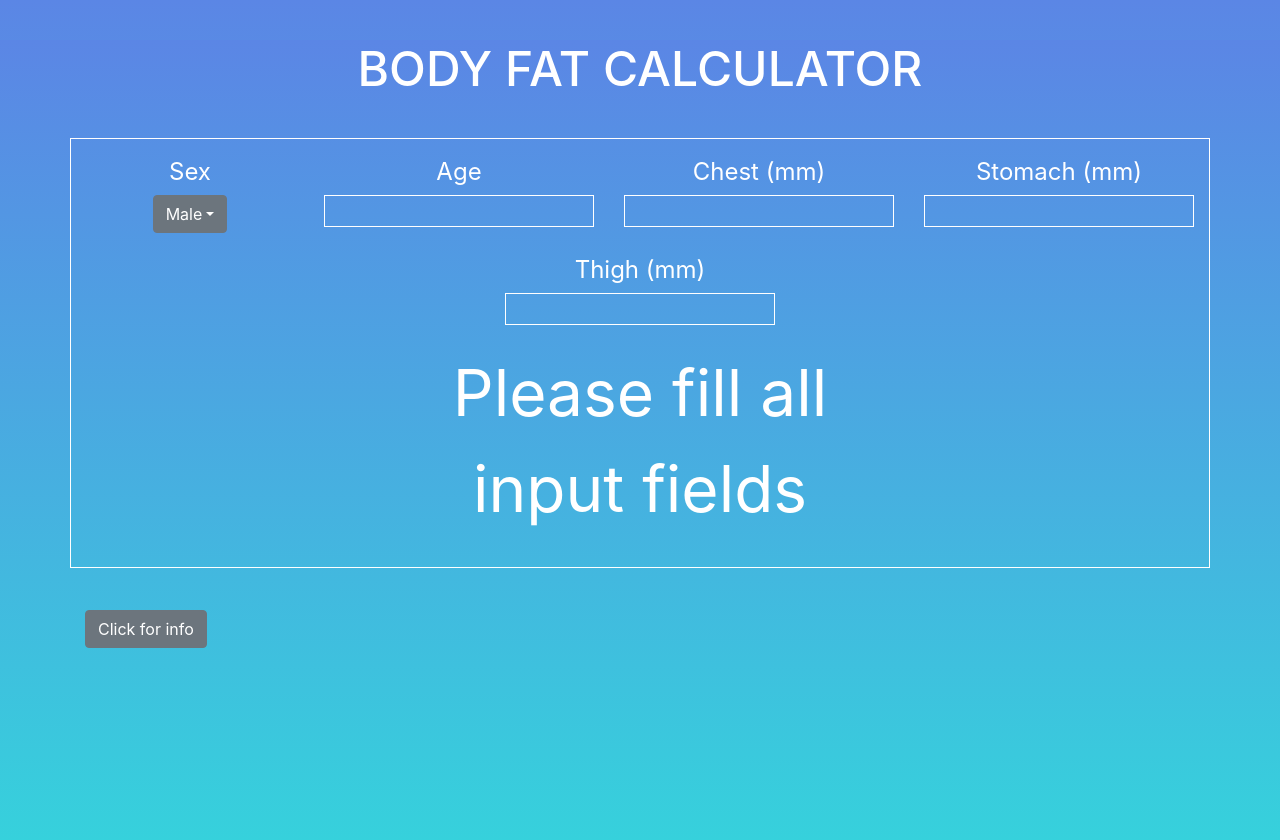
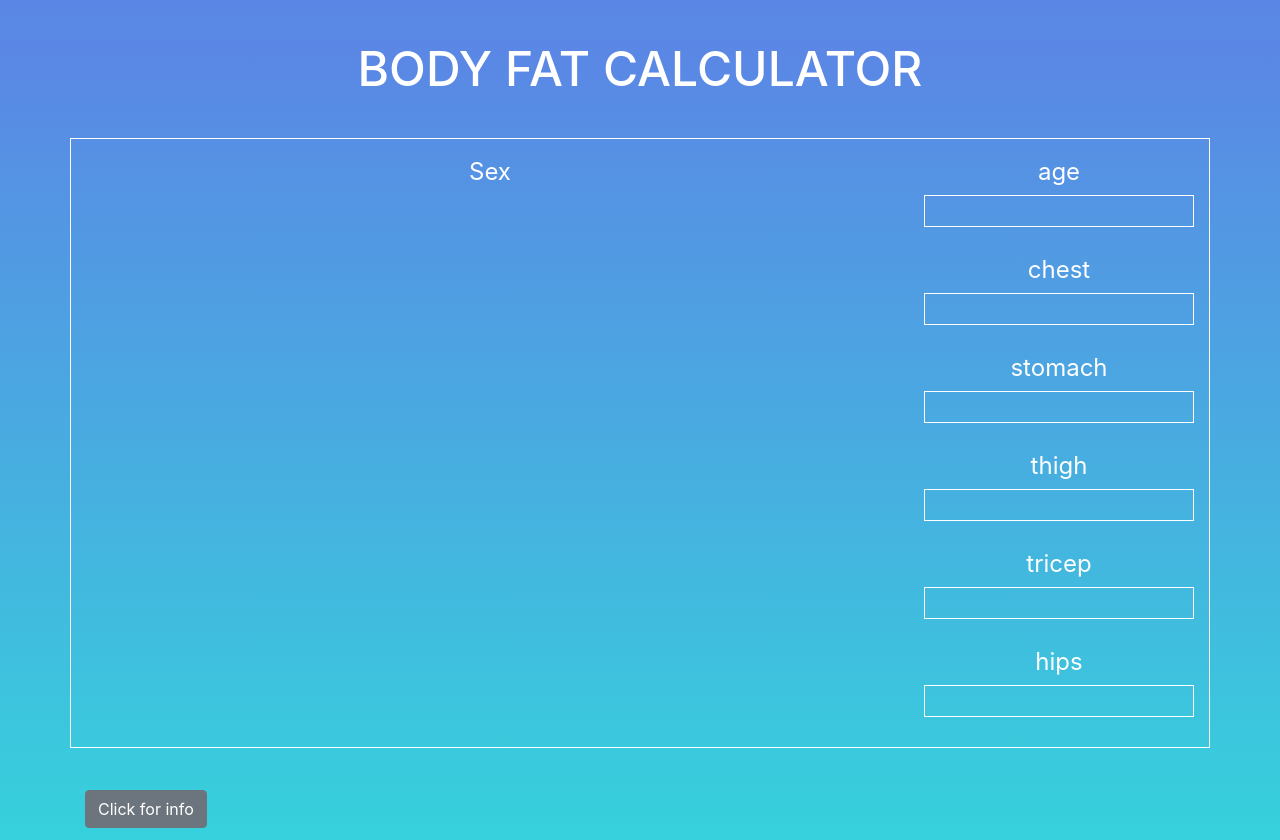
Before and after one commit to Mostrowski8/bodyfat, a React (Create React App) app: page / in a window 1280 px wide. Built offline with nearby package versions, Linux system fonts and the light colour scheme.

Commit message:
rewriting to hooks

```diff
--- a/package.json
+++ b/package.json
@@ -4,8 +4,8 @@
   "private": true,
   "homepage": "http://Mostrowski8.github.io/bodyfat/",
   "dependencies": {
-    "react": "^16.7.0",
-    "react-dom": "^16.7.0",
+    "react": "^16.8.6",
+    "react-dom": "^16.8.6",
     "react-scripts": "2.1.3",
     "reactstrap": "^7.1.0"
   },
--- a/src/App.js
+++ b/src/App.js
@@ -1,147 +1,133 @@
-import React, { Component } from 'react';
+import React, { Component, useReducer, useState, useContext } from 'react';
+import Context from './reducer/Context'
+import reducer from './reducer/Reducer'
+
+
+//styling
 import './App.css';
 import 'bootstrap/dist/css/bootstrap.min.css';
 import { Collapse, Button, CardBody, Card } from 'reactstrap';
 import { ButtonDropdown, DropdownToggle, DropdownMenu, DropdownItem } from 'reactstrap';
 
-class Dropdowna extends Component {
-  constructor(props) {
-    super(props);
-    this.toggle = this.toggle.bind(this);
-    this.select = this.select.bind(this)
-    this.state = {
-      dropdownOpen: false,
-      value: 'Male'
+let initialState = {
+  forms: {
+    age: 0,
+    chest: 0,
+    stomach: 0,
+    thigh: 0,
+    tricep: 0,
+    hips: 0
+  },
+  sex: true
 };
+
+const App = () => {
+  let [state, dispatch] = useReducer(reducer, initialState);
+  return (
+  <div style={{minHeight: "100%"}}>
+  <h1 className="heading">BODY FAT CALCULATOR</h1>
+  <Context.Provider value={dispatch}>
+        <Calc {...state} />
+  </Context.Provider>
+        </div>
+      )
   }
 
-  toggle() {
-    this.setState({
-      dropdownOpen: !this.state.dropdownOpen
-    });
-  }
+const Calc = ({sex, forms, ...rest}) => {
+console.log("props", sex, forms)
 
-  select(event) {
-    if (event.target.innerText === this.state.value)
-      return;
-    this.setState({
-      dropdownOpen: !this.state.dropdownOpen,
-      value: event.target.innerText
-    });
-    this.props.setSex()
-  }
 
-  render() {
-    return (
-      <ButtonDropdown isOpen={this.state.dropdownOpen} toggle={this.toggle}>
-        <DropdownToggle caret>
-          {this.state.value}
-        </DropdownToggle>
-        <DropdownMenu>
-          <DropdownItem onClick={this.select}>Male</DropdownItem>
-          <DropdownItem divider />
-          <DropdownItem onClick={this.select}>Female</DropdownItem>
-        </DropdownMenu>
-      </ButtonDropdown>
-    );
-  }
-}
+  const dispatch = useContext(Context);
 
-class Calc extends Component {
-  constructor(props) {
-    super(props);
-    this.state={
-      age: "",
-      fieldtwo: "",
-      fieldthree: "",
-      fieldone: "",
-      submit: false,
-      inputdone: false,
-      sex: true
-    }
 
-    this.handleChange = this.handleChange.bind(this);
-    this.onSubmit = this.onSubmit.bind(this);
-    this.setSex = this.setSex.bind(this);
-  }
+// let calculateMale = (age, chest, stomach, thigh)=>{
+//   let result = (457 / (1.1093800 - (0.0008267 * (chest + stomach + thigh)) + (0.0000016 * ((chest + stomach + thigh) ** 2)) - (0.0002574 * age))) - 414.2;
+//   if (result<0) result=50;
+//   return result
+// }
 
-  handleChange(event){
-    let target = event.target;
-    let value = event.target.value;
-    let name = target.name;
-    if (isNaN(value) && value !== '')
-      return;
-      this.setState({
-        [name]: value === ''? value : Number(value)
-      })
-      this.setState({submit: false})
-  }
+// let calculateFemale=(age, tricep, hips, thigh)=>{
 
-  onSubmit(){
-    this.setState({
-      submit: true
-    })
-  }
+//   let result = (457 / (1.099421 - (0.0009929 * (tricep+hips+thigh)) + (0.0000023 * ((tricep+hips+thigh)**2)) - (0.0001392 * age))) - 414.2;
+//   if (result<0) result=50;
+//   return result
+// }
 
-calculateMale(age, chest, stomach, thigh){
-  let result = (457 / (1.1093800 - (0.0008267 * (chest + stomach + thigh)) + (0.0000016 * ((chest + stomach + thigh) ** 2)) - (0.0002574 * age))) - 414.2;
-  if (result<0) result=50;
-  return result
-}
+    // let check = [age, fieldone, fieldtwo, fieldthree];
+    // let inputdone =  check.find(e => e === '' || e === 0) !== undefined ? false : true;
 
-calculateFemale(age, tricep, hips, thigh){
-  let result = (457 / (1.099421 - (0.0009929 * (tricep+hips+thigh)) + (0.0000023 * ((tricep+hips+thigh)**2)) - (0.0001392 * age))) - 414.2;
-  if (result<0) result=50;
-  return result
-}
-
-setSex(){
-  this.setState({sex: !this.state.sex,
-    age: "",
-      fieldtwo: "",
-      fieldthree: "",
-      fieldone: "",
-      submit: false
-  });
-}
-
-  render(){
-    let check = [this.state.age, this.state.fieldone, this.state.fieldtwo, this.state.fieldthree];
-    let submit = this.state.submit;
-    let inputdone =  check.find(e => e === '' || e === 0) !== undefined ? false : true;
     return(
+      <div>
       <div>
         <div className="container">
           <div className="row">
             <div className="col-sm text-center">
               <label className="label">Sex</label>
-      <Dropdowna setSex={this.setSex} sex={this.state.sex} />
+              {/* <Dropdowna dropdownOpen={dropdownOpen} toggle={toggle} select={select} /> */}
+            </div>
+            <Formfields sex={sex} forms={forms}/>
+
+          </div>
+          {/* {inputdone && !submit && <button className="buttonfat" onClick={()=>{dispatch({type:"onSubmit"})}}>Calculate body fat</button>}
+          {submit && <div className="row"><div className="col-sm bodyfat">{"Body fat " + ((this.state.sex) ? this.calculateFemale(...check).toFixed(2) : this.calculateMale(...check).toFixed(2)) + "%"}</div></div>}
+          {!inputdone && <div className="row"><div className="col-sm bodyfat">Please fill all input fields</div></div>} */}
+          </div>
+        <Info sex={sex} />
+      </div>
+      </div>
+    )
+  }
+
+const Formfields = ({forms, sex}) => {
+const dispatch = useContext(Context);
+
+
+const Formfields = Object.keys(forms).map((from, index)=>{
+return <div key={Object.getOwnPropertyNames(forms)[index]} className="col-sm text-center">
+<label className="label">{Object.getOwnPropertyNames(forms)[index]}</label>
+<input name={Object.getOwnPropertyNames(forms)[index]} className="input" value={from.value} type="number" onChange={(e)=>{dispatch({type:"handleInputFieldChange", payload:{value:e.target.value, name:e.target.name}})}}></input>
+</div>
+});
+
+
+  return (
+    <div>
+{Formfields}
+    {/* <div className="col-sm text-center">
+            <label className="label">Age</label>
+              <input name="age" className="input"  value={age} type="number" onChange={(e)=>{dispatch({type:"handleInputFieldChange", payload:{value:e.target.value, name:e.target.name}})}}></input>
             </div>
             <div className="col-sm text-center">
-      <label className="label">Age</label>
-      <input name="age"  value={this.state.age} className="input" type="text" onChange={this.handleChange}></input>
+              <label className="label">{sex? "Chest (mm)":"Tricep (mm)"}</label>
+              <input name={sex? "chest":"tricep"} className="input"  value={sex? chest:tricep} type="number" onChange={(e)=>{dispatch({type:"handleInputFieldChange", payload:{value:e.target.value, name:e.target.name}})}}></input>
             </div>
             <div className="col-sm text-center">
-      <label className="label">{(this.state.sex)? "Chest (mm)":"Triceps (mm)"}</label>
-      <input name="fieldone" className="input"  value={this.state.fieldone} type="text" onChange={this.handleChange}></input>
-      </div>
-      <div className="col-sm text-center">
-      <label className="label">{(this.state.sex)? "Stomach (mm)":"Hips (mm)"}</label>
-      <input name="fieldtwo" className="input"  value={this.state.fieldtwo} type="text" onChange={this.handleChange}></input>
+              <label className="label">{sex? "Stomach (mm)":"Hips (mm)"}</label>
+              <input name={sex? "stomach":"hips"} className="input"  value={sex? stomach:hips} type="number" onChange={(e)=>{dispatch({type:"handleInputFieldChange", payload:{value:e.target.value, name:e.target.name}})}}></input>
             </div>
             <div className="col-sm text-center">
               <label className="label">Thigh (mm)</label>
-      <input name="fieldthree" className="input" value={this.state.fieldthree} type="text" onChange={this.handleChange}></input>
-      </div>
-      </div>
-      {inputdone && !submit && <button className="buttonfat" onClick={this.onSubmit}>Calculate body fat</button>}
-      {submit && <div className="row"><div className="col-sm bodyfat">{"Body fat " + ((this.state.sex) ? this.calculateFemale(...check).toFixed(2) : this.calculateMale(...check).toFixed(2)) + "%"}</div></div>}
-      {!inputdone && <div className="row"><div className="col-sm bodyfat">Please fill all input fields</div></div>}
-      </div>
-      <Info sex={this.state.sex} />
+              <input name="thigh" className="input" value={thigh} type="number" onChange={(e)=>{dispatch({type:"handleInputFieldChange", payload:{value:e.target.value, name:e.target.name}})}}></input>
+            </div> */}
             </div>
   )
 }
+
+function Dropdowna (dropdownOpen, toggle, sex) {
+ const dispatch = useContext(Context);
+
+    return (
+      <ButtonDropdown isOpen={dropdownOpen} toggle={toggle}>
+        <DropdownToggle caret>
+          {sex}
+        </DropdownToggle>
+        <DropdownMenu>
+          <DropdownItem onClick={(e)=>{dispatch({type:"dropdownSelect", payload:e.target})}}>Male</DropdownItem>
+          <DropdownItem divider />
+          <DropdownItem onClick={(e)=>{dispatch({type:"dropdownSelect", payload:e.target})}}>Female</DropdownItem>
+        </DropdownMenu>
+      </ButtonDropdown>
+    );
 }
 
 class Info extends Component {
@@ -179,25 +165,6 @@ return (
   }
 }
 
-class App extends Component {
-constructor(props){
-  super(props);
-  this.state={
-    female: false
-  }
-}
 
-render() {
-
-return (
-<div style={{minHeight: "100%"}}>
-<h1 className="heading">BODY FAT CALCULATOR</h1>
-
-      <Calc />
-
-      </div>
-    );
-  }
-}
 
 export default App;
--- /dev/null
+++ b/src/reducer/Context.js
@@ -0,0 +1,5 @@
+import React from 'react';
+
+const Context = React.createContext();
+
+export default Context;
--- /dev/null
+++ b/src/reducer/Reducer.js
@@ -0,0 +1,60 @@
+
+// export default function reducer(state, action) {
+//     switch (action.type) {
+//         case "dropdownToggle":
+//             console.log(action.type, state);
+//             return {
+//                 ...state,
+//                 dropdownOpen: !state.dropdownOpen
+//             }
+//         case "dropdownSelect":
+//             console.log(action.type, action.payload, state);
+//             if (action.payload.innerText === state.sex) return;
+//             return {
+//                 ...state,
+//                 dropdownOpen: !state.dropdownOpen,
+//                 sex: action.payload.innerText,
+//                 age: "",
+//                 fieldtwo: "",
+//                 fieldthree: "",
+//                 fieldone: "",
+//                 submit: false
+//             }
+//         case "handleChange":
+//             console.log(action.type, action.payload, state);
+//             let {
+//                 target,
+//                 value,
+//                 name
+//             } = action.payload;
+//             if (isNaN(value) && value !== '') return;
+//             return {
+//                 ...state,
+//                 [name]: value === '' ? value : Number(value),
+//                 submit: false
+//             };
+//         case "onSubmit":
+//             console.log(action.type, action.payload, state);
+//             return {
+//                 ...state,
+//                 submit: true
+//             }
+// default:
+// console.log("sumtin went rong");
+//     }
+//     console.log("new state", state);
+// }
+
+export default function reducer(state, action) {
+    switch (action.type) {
+ case "handleInputFieldChange":
+ console.log(action.type, action.payload);
+ let {value, name} = action.payload;
+ let newState = {...state, forms:{...state.forms, [name]:value}}
+ console.log("newState", newState);
+ return newState
+default:
+console.log("sumtin went rong", action.type, action.payload);
+    }
+
+}
```
Also changed, not shown: 1 other file (tests, documents, lock files or other folders). Lines whose indentation alone changed are shown as unchanged.
